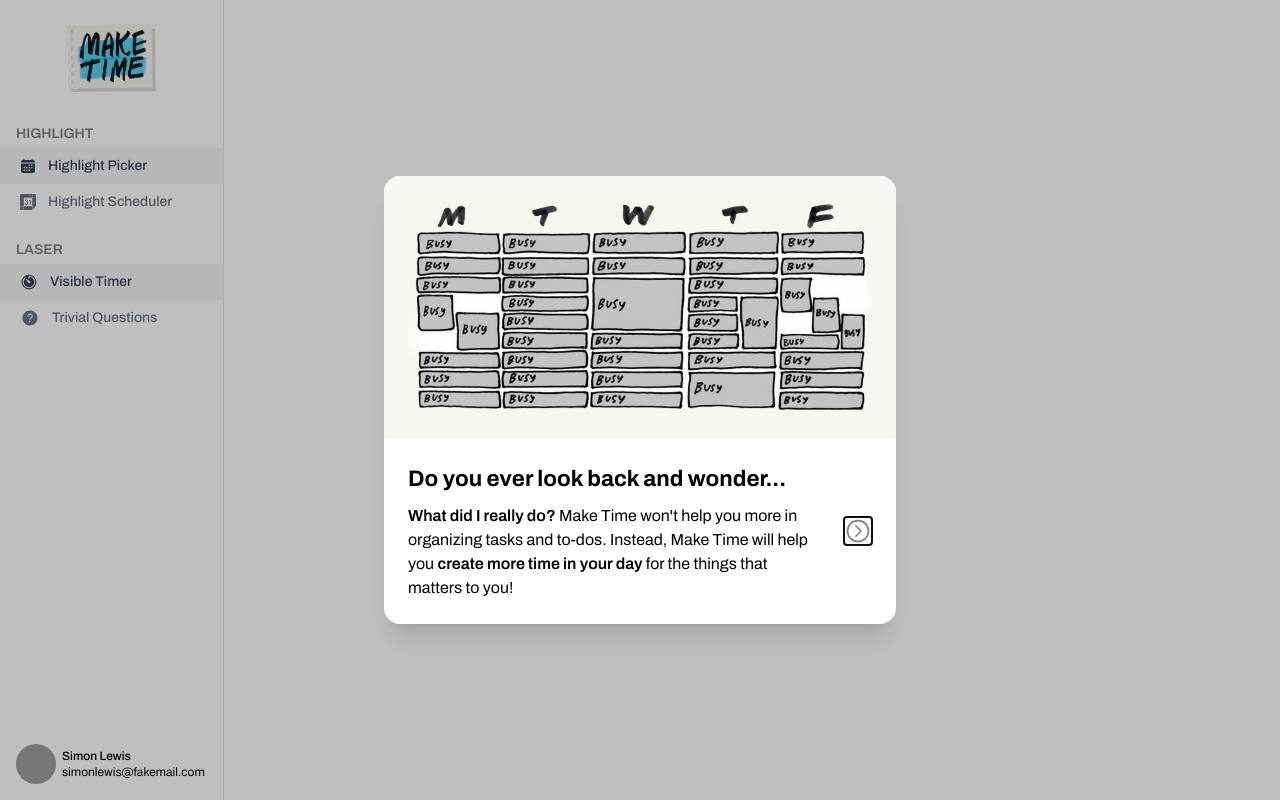
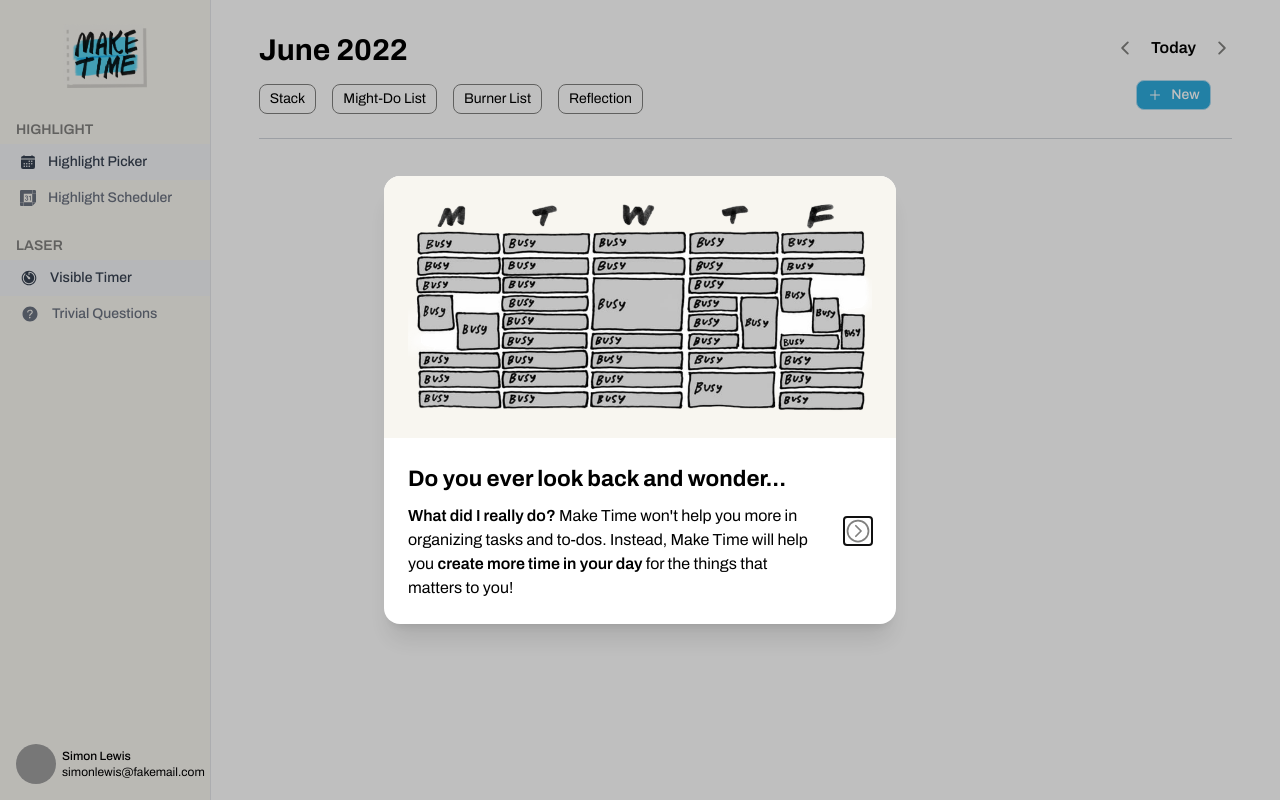
Before and after one commit to andre-nk/maketime, a React (Vite) app: page / in a window 1280 px wide. Built offline with nearby package versions, Linux system fonts and the light colour scheme; grey boxes are pictures that could not be loaded; what tailwindcss-debug-screens would draw is missing.

Commit message:
:sparkles: Sidebar Update, Calendar VIew Header, Layout Update

```diff
--- /dev/null
+++ b/src/components/calendar/CalendarFilterChip.tsx
@@ -0,0 +1,35 @@
+import { Dispatch, FC, SetStateAction } from "react";
+import { IoCheckmark } from "react-icons/io5";
+import { CalendarFilter } from "../../const/CalendarFilter";
+
+export const CalendarFilterChip: FC<{
+  index: number;
+  value: string;
+  isSelected: boolean;
+  activeFilter: CalendarFilter[];
+  setActiveFilter: Dispatch<SetStateAction<CalendarFilter[]>>;
+}> = ({ isSelected, value, index, activeFilter, setActiveFilter }) => {
+  return (
+    <button
+      onClick={() => {
+        let copiedArr: CalendarFilter[] = [...activeFilter];
+        copiedArr[index] = new CalendarFilter(!isSelected, value);
+
+        setActiveFilter(copiedArr);
+      }}
+    >
+      <div
+        className={`flex flex-wrap items-center justify-between rounded-lg px-2.5 py-1 border transition duration-300 ${
+          isSelected
+            ? "bg-secondary-100 border-secondary-300 hover:bg-secondary-200 hover:border-secondary-500 text-secondary-800"
+            : "border-custom-gray bg-white border hover:bg-gray-200"
+        }`}
+      >
+        {isSelected && (
+          <IoCheckmark className="text-secondary-800 font-bold mr-1.5" />
+        )}
+        <p className={`${isSelected && "font-medium"} text-sm`}>{value}</p>
+      </div>
+    </button>
+  );
+};
--- /dev/null
+++ b/src/components/calendar/CalendarHeader.tsx
@@ -0,0 +1,46 @@
+import { Dispatch, FC, SetStateAction } from "react";
+import { IoAddOutline, IoChevronBack, IoChevronForward } from "react-icons/io5";
+
+import { CalendarFilter } from "../../const/CalendarFilter";
+import { CalendarFilterChip } from "./CalendarFilterChip";
+
+export const CalendarHeader: FC<{
+  activeFilter: CalendarFilter[];
+  setActiveFilter: Dispatch<SetStateAction<CalendarFilter[]>>;
+}> = ({ activeFilter, setActiveFilter }) => {
+  return (
+    <div className="flex justify-between items-center w-full border-b border-gray-300 pb-6">
+      <div className="w-full flex flex-col justify-between items-start">
+        <h2 className="text-3xl font-bold">June 2022</h2>
+        <div className="flex justify-start space-x-4 items-center mt-4">
+          {activeFilter.map((calendarFilter: CalendarFilter, index: number) => {
+            return (
+              <CalendarFilterChip
+                index={index}
+                value={calendarFilter.value}
+                isSelected={calendarFilter.isActive}
+                activeFilter={activeFilter}
+                setActiveFilter={setActiveFilter}
+              ></CalendarFilterChip>
+            );
+          })}
+        </div>
+      </div>
+      <div className="flex flex-col justify-between items-center">
+        <div className="flex justify-end items-center space-x-4">
+          <button>
+            <IoChevronBack size={20} className="text-custom-gray" />
+          </button>
+          <p className="text-custom-black font-semibold text-md">Today</p>
+          <button>
+            <IoChevronForward size={20} className="text-custom-gray" />
+          </button>
+        </div>
+        <button className="flex items-center rounded-lg px-2.5 py-1 mt-5 border bg-secondary-800 border-secondary-300 hover:bg-secondary-800 hover:border-secondary-500 text-white">
+          <IoAddOutline className="text-white mr-2" />
+          <p className="font-medium text-sm">New</p>
+        </button>
+      </div>
+    </div>
+  );
+};
--- a/src/components/intro/IntroDialog1.tsx
+++ b/src/components/intro/IntroDialog1.tsx
@@ -4,6 +4,7 @@
 import { IoChevronForwardCircleOutline } from "react-icons/io5";
 import { WelcomeDialogs } from "../../const/WelcomeDialogs";
 
+//? Use FC for defining props types, you can also define [type] and pass it below!
 export const IntroDialog1: FC<{
   isOpen: boolean;
   next: Function;
--- a/src/components/navigation/Sidebar.tsx
+++ b/src/components/navigation/Sidebar.tsx
@@ -3,7 +3,7 @@
 
 export const Sidebar = () => {
   return (
-    <div className="flex flex-col sm:w-[100%] md:w-[60%] lg:w-[17.5%] justify-between items-center h-screen bg-white border-r">
+    <div className="flex flex-col sm:w-[100%] md:w-[60%] lg:w-[20%] justify-between items-center h-screen bg-custom-white border-r">
       <div className="py-6 flex flex-col">
         <img
           src="/assets/logo.png"
@@ -61,11 +61,8 @@
         </nav>
       </div>
 
-      <div className="sticky w-full border-gray-100">
-        <a
-          href=""
-          className="flex items-center p-4 bg-white hover:bg-gray-50 shrink-0"
-        >
+      <div className="sticky w-full border-gray-100 bg-custom-white">
+        <a href="" className="flex items-center p-4 shrink-0">
           <img
             className="object-cover w-10 h-10 rounded-full"
             src="https://www.hyperui.dev/photos/man-4.jpeg"
--- /dev/null
+++ b/src/const/CalendarFilter.ts
@@ -0,0 +1,8 @@
+export class CalendarFilter {
+  isActive: boolean;
+  value: string;
+
+  constructor(isActive: boolean, value: string) {
+    (this.isActive = isActive), (this.value = value);
+  }
+}
--- a/src/main.tsx
+++ b/src/main.tsx
@@ -5,11 +5,12 @@
 import { Helmet } from "react-helmet";
 import { Auth0Provider } from "@auth0/auth0-react";
 
+//? Main Helmet and can be altered by each child down the root
 ReactDOM.render(
   <Auth0Provider
     domain="dev-hy6kclet.us.auth0.com"
     clientId="epQsIMv5fMxbhm7HM165Qc49UIt4PtUe"
-    //For redirect after login or logout
+    //? For redirect after login or logout
     redirectUri={window.location.origin}
   >
     <React.StrictMode>
--- a/src/pages/App.tsx
+++ b/src/pages/App.tsx
@@ -1,13 +1,22 @@
 import { ReactElement, useEffect, useState } from "react";
+import { CalendarHeader } from "../components/calendar/CalendarHeader";
 
 import { IntroDialog1 } from "../components/intro/IntroDialog1";
 import { IntroDialog2 } from "../components/intro/IntroDialog2";
 import { IntroDialog3 } from "../components/intro/IntroDialog3";
 import { Sidebar } from "../components/navigation/Sidebar";
+import { CalendarFilter } from "../const/CalendarFilter";
 import { WelcomeDialogs } from "../const/WelcomeDialogs";
 
 function App(): ReactElement {
   let [activeDialog, setActiveDialog] = useState(WelcomeDialogs.None);
+
+  const [activeFilter, setActiveFilter] = useState([
+    new CalendarFilter(false, "Stack"),
+    new CalendarFilter(false, "Might-Do List"),
+    new CalendarFilter(false, "Burner List"),
+    new CalendarFilter(false, "Reflection"),
+  ]);
 
   useEffect(() => {
     function checkUserData() {
@@ -35,7 +44,7 @@
   }
 
   return (
-    <div className="w-full h-full flex flex-col justify-start">
+    <div className="w-full h-full flex justify-start">
       <div>
         <IntroDialog1
           isOpen={activeDialog == WelcomeDialogs.Intro1}
@@ -51,6 +60,12 @@
         />
       </div>
       <Sidebar />
+      <div className="w-full h-full flex flex-col justify-start py-8 px-12">
+        <CalendarHeader
+          activeFilter={activeFilter}
+          setActiveFilter={setActiveFilter}
+        />
+      </div>
     </div>
   );
 }
--- a/tailwind.config.js
+++ b/tailwind.config.js
@@ -27,7 +27,13 @@
           500: "#F7E11B",
           800: "#BA9F26",
         },
-        secondary: "#90E6F0",
+        secondary: {
+          100: "#F5FBFD",
+          200: "#DFFBFD",
+          300: "#ADDAF0",
+          500: "#90E6F0",
+          800: "#2DAADC",
+        },
         "custom-black": "#030303",
         "custom-gray": "#81817F",
         "custom-white": "#F8F6F0",
```
